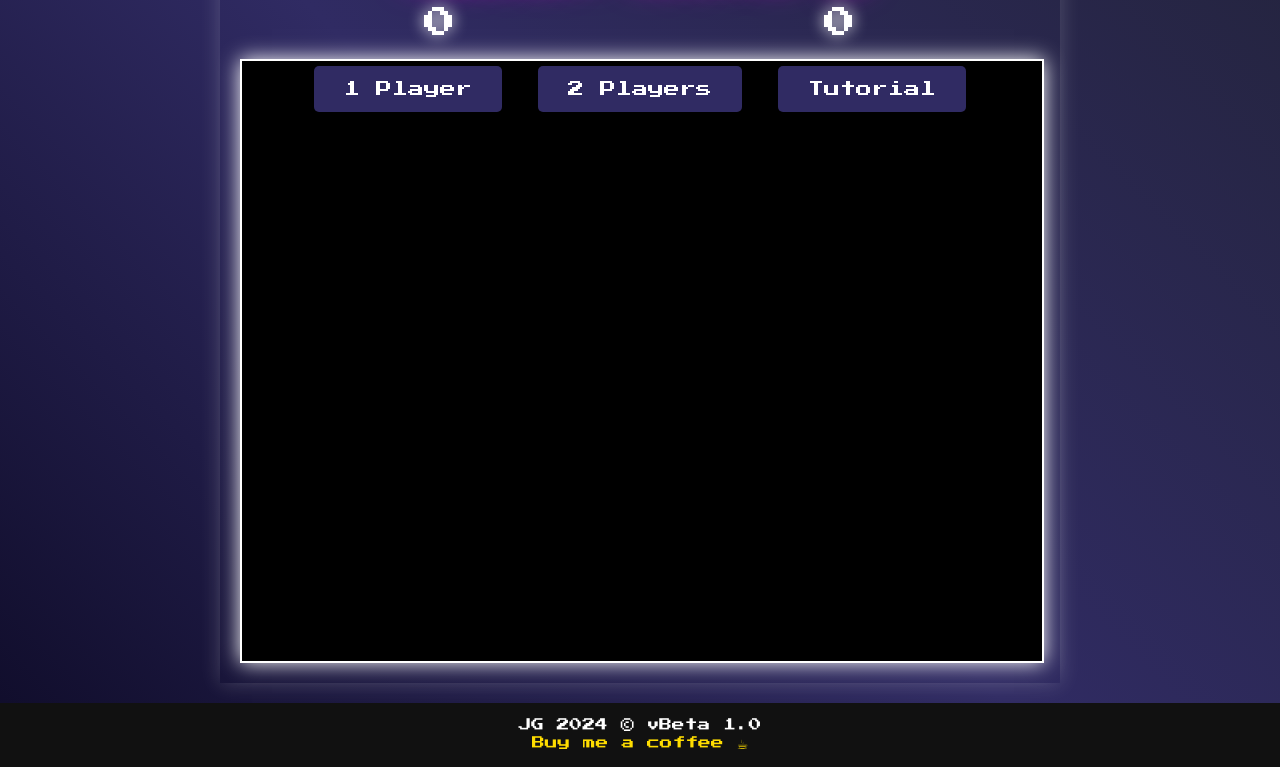
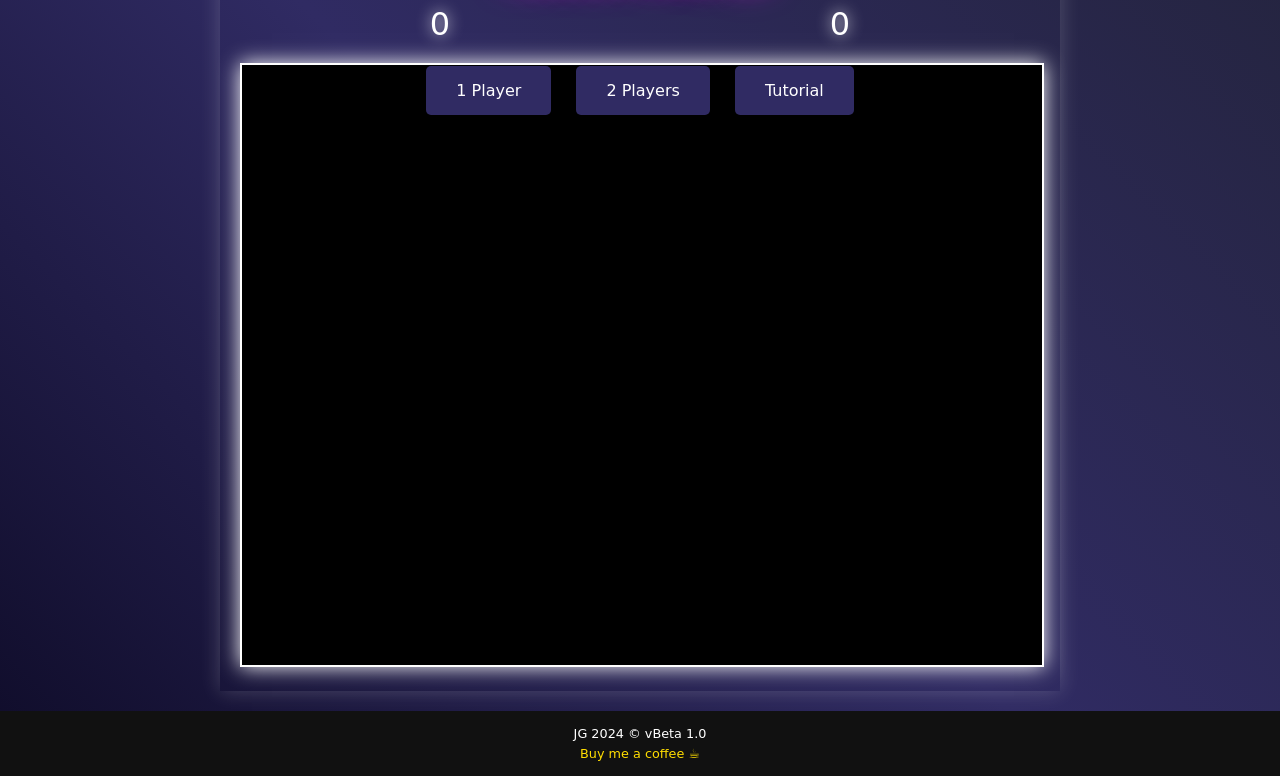
Before and after one commit to jgazcagtz/racketblitz, a plain HTML site: page index.html in a window 1280 px wide. Shown: the part 94-870 px from the top of the page. Drawn offline with Linux system fonts and the light colour scheme.

Commit message:
Update index.html

```diff
--- a/index.html
+++ b/index.html
@@ -5,7 +5,9 @@
     <title>Racket Blitz - Online Pong Game 🏓</title>
     <link rel="stylesheet" href="styles.css">
     <!-- Google Fonts -->
-    <link href="https://fonts.googleapis.com/css2?family=Press+Start+2P&display=swap" rel="stylesheet">
+   <link rel="preconnect" href="https://fonts.googleapis.com">
+<link rel="preconnect" href="https://fonts.gstatic.com" crossorigin>
+<link href="https://fonts.googleapis.com/css2?family=Monoton&display=swap" rel="stylesheet">
 </head>
 <body>
     <div id="game-container">
```
